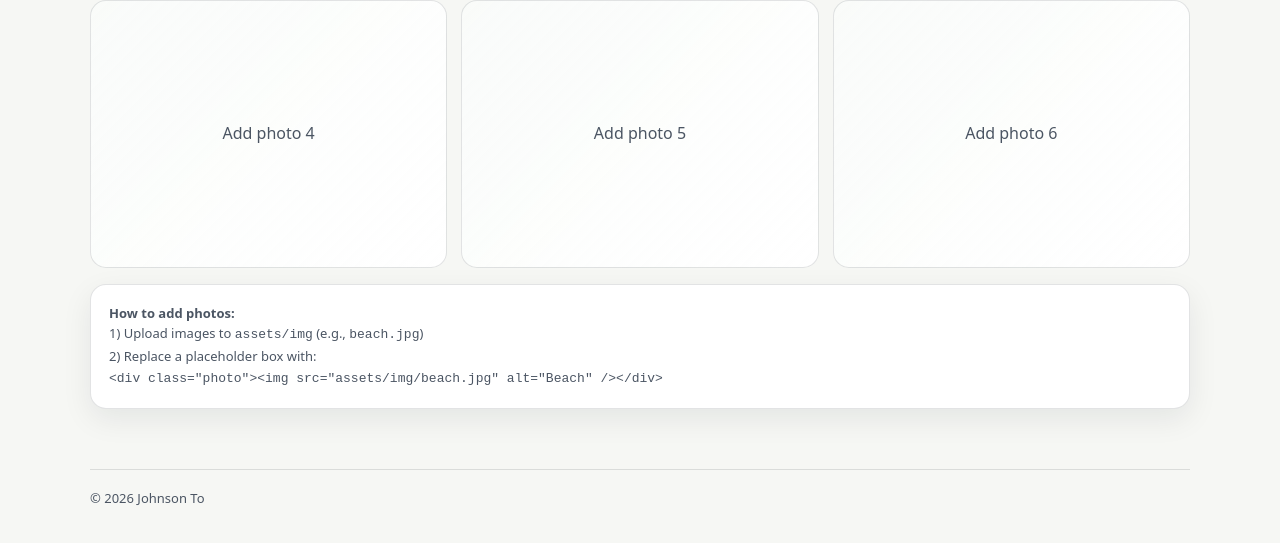
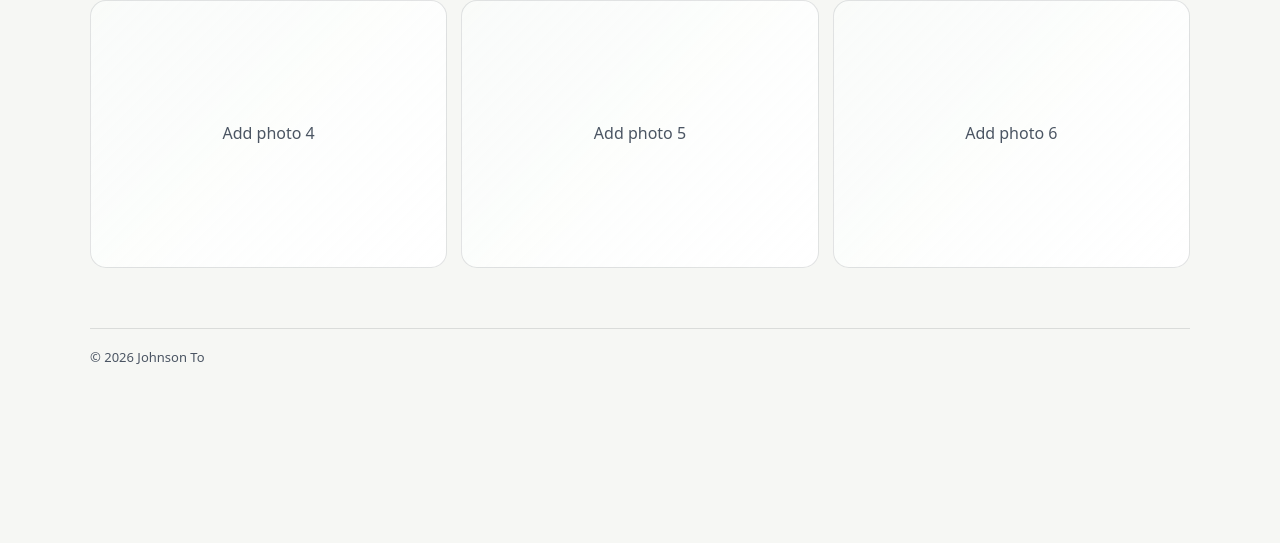
Before and after one commit to johnsonto07/johnsonto07.github.io, a plain HTML site: page photos.html in a window 1280 px wide. Shown: the part 497-1040 px from the top of the page. After the commit the page ends 944 px from the top, so only its background shows below. Drawn offline with Linux system fonts and the light colour scheme.

Commit message:
Update photos.html

```diff
--- a/photos.html
+++ b/photos.html
@@ -43,14 +43,6 @@
         <div class="photo">Add photo 6</div>
       </div>
 
-      <div class="panel" style="margin-top:16px">
-        <div class="small"><strong>How to add photos:</strong></div>
-        <div class="small">1) Upload images to <code>assets/img</code> (e.g., <code>beach.jpg</code>)</div>
-        <div class="small">2) Replace a placeholder box with:</div>
-        <div class="small"><code>&lt;div class="photo"&gt;&lt;img src="assets/img/beach.jpg" alt="Beach" /&gt;&lt;/div&gt;</code></div>
-      </div>
-    </section>
-
     <div class="footer">
       © <span id="y"></span> Johnson To
     </div>
```
